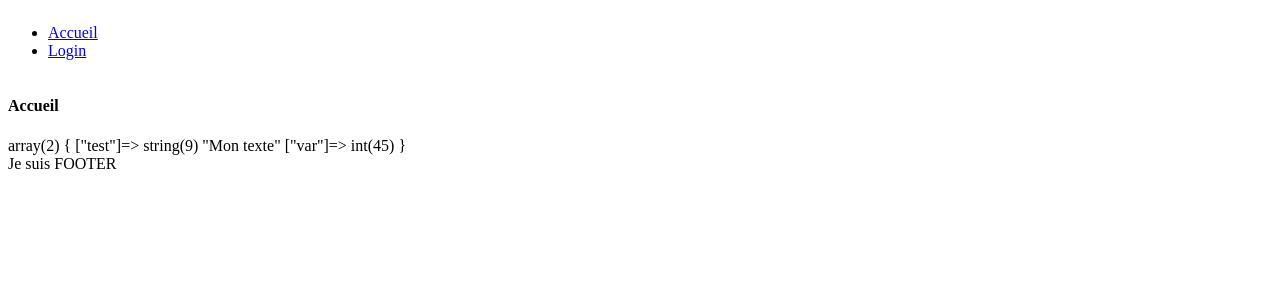
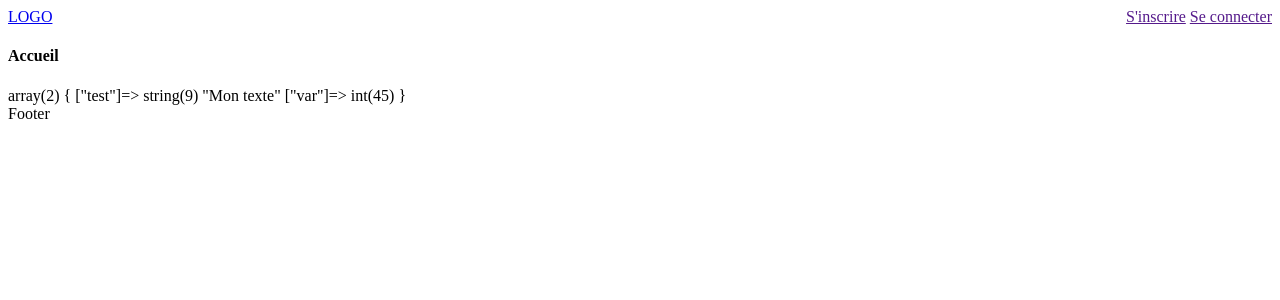
Before and after one commit to Kikuichimonji/TPlanner, a PHP site: page / in a window 1280 px wide. Shown: the top 300 px of the page. Run offline with PHP 8.4, Linux system fonts and the light colour scheme.

Commit message:
header and footer skeleton

```diff
--- a/Views/layout/footer.php
+++ b/Views/layout/footer.php
@@ -1,4 +1,4 @@
 <footer>
-    Je suis FOOTER
+    Footer
 </footer>
 <script src="./Assets/scripts/script.js"></script>
--- a/Views/layout/header.php
+++ b/Views/layout/header.php
@@ -1,12 +1,5 @@
 <nav>
-  <ul>
-    <li>
-      <a href="index.php">Accueil</a>
-    </li>
-    <li>
-      <a href="login.php">Login</a>
-    </li>
-  </ul>
+  <a href="index.php">LOGO</a>
   <?php
     if(isset($_SESSION)){
       if(isset($_SESSION['user'])){
@@ -20,6 +13,11 @@
                   </ul>
                 </div>
               </div>";
+      }else{
+        echo  "<div>
+                <a href='' id=''>S'inscrire</a>
+                <a href='' id=''>Se connecter</a>
+              </div>";
       }
     }
   ?>
```
